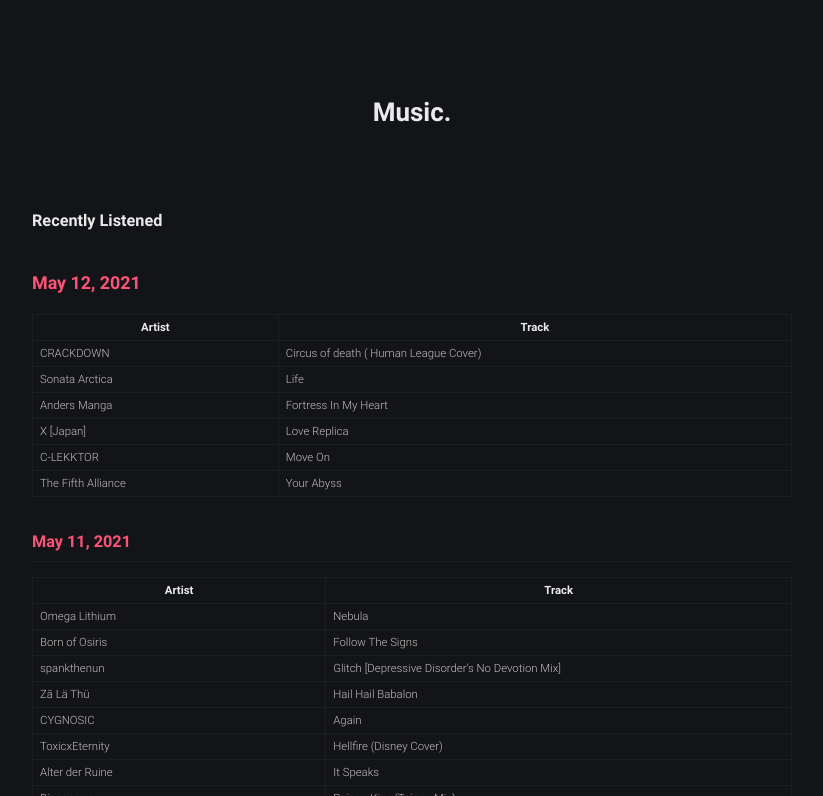
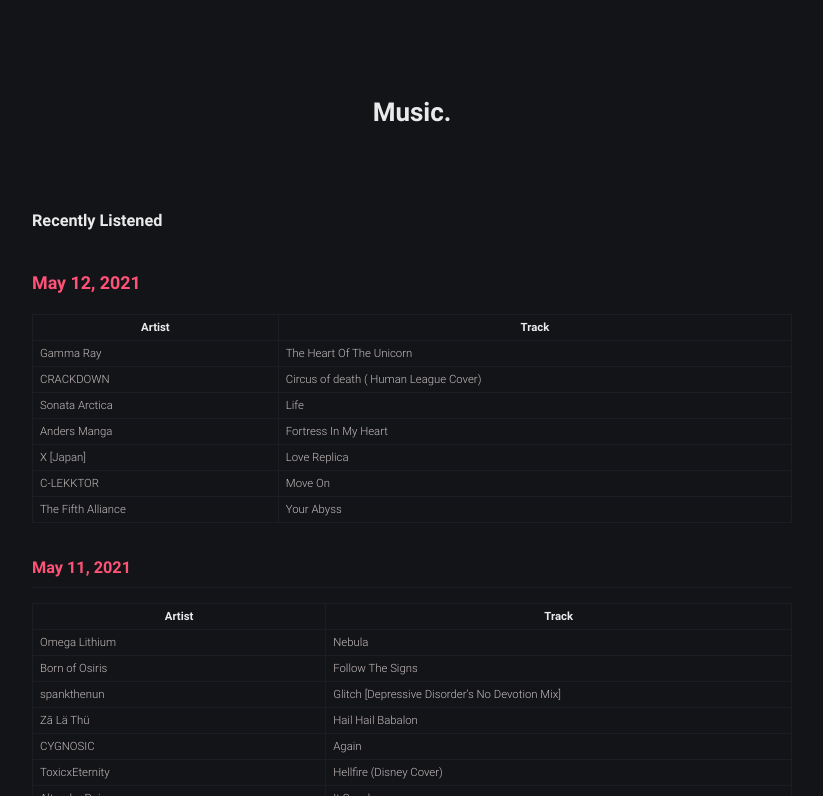
Before and after one commit to robert-marshall/xyz, a Jekyll site: the page built from music.md, in a window 1280 px wide and 900 px high, cut to the strip 104-900 px from the top of the window. Shown: the whole strip, without its empty margins (228-1051 px from the left). Built offline with Jekyll 4.4.1, drawn with Linux system fonts in a browser that asks for light colours.

```diff
--- a/music.md
+++ b/music.md
@@ -12,6 +12,7 @@
 
 | Artist | Track |
 |--------|-------|
+Gamma Ray | The Heart Of The Unicorn
 CRACKDOWN | Circus of death ( Human League Cover)
 Sonata Arctica | Life
 Anders Manga | Fortress In My Heart
```
